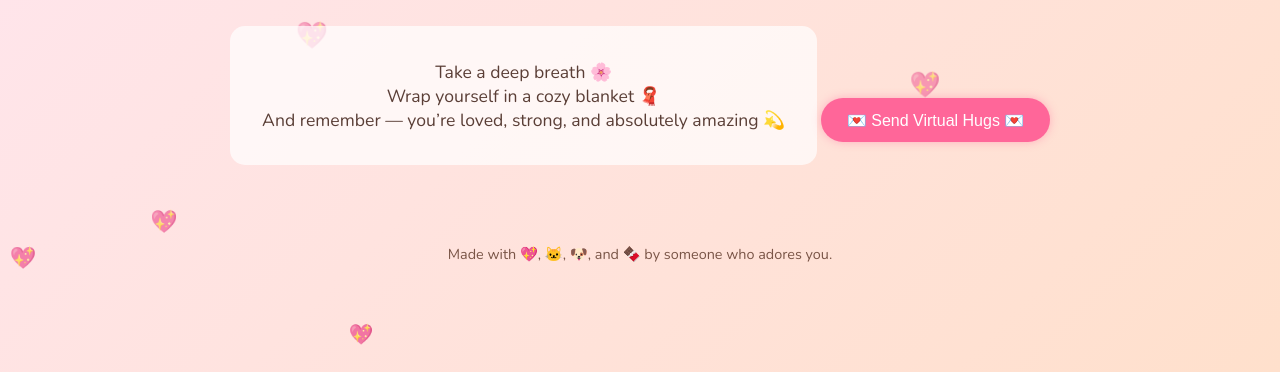
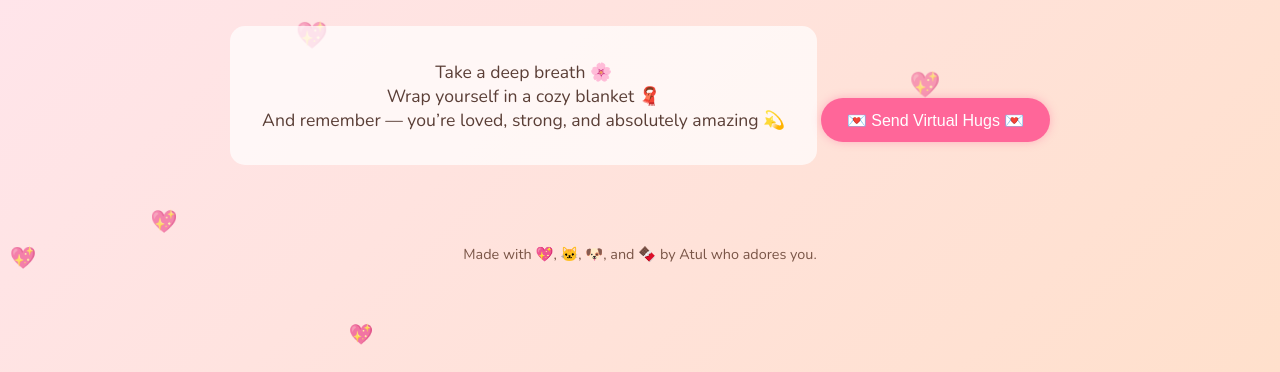
Before and after one commit to atbhairam/October, a plain HTML site: page index.html in a window 1280 px wide. Shown: the part 428-800 px from the top of the page. Drawn offline with nearby package versions, Linux system fonts and the light colour scheme.

Commit message:
Update index.html

```diff
--- a/index.html
+++ b/index.html
@@ -36,7 +36,7 @@
     </div>
 
     <footer>
-        <p>Made with 💖, 🐱, 🐶, and 🍫 by someone who adores you.</p>
+        <p>Made with 💖, 🐱, 🐶, and 🍫 by Atul who adores you.</p>
     </footer>
 
     <script>
```
